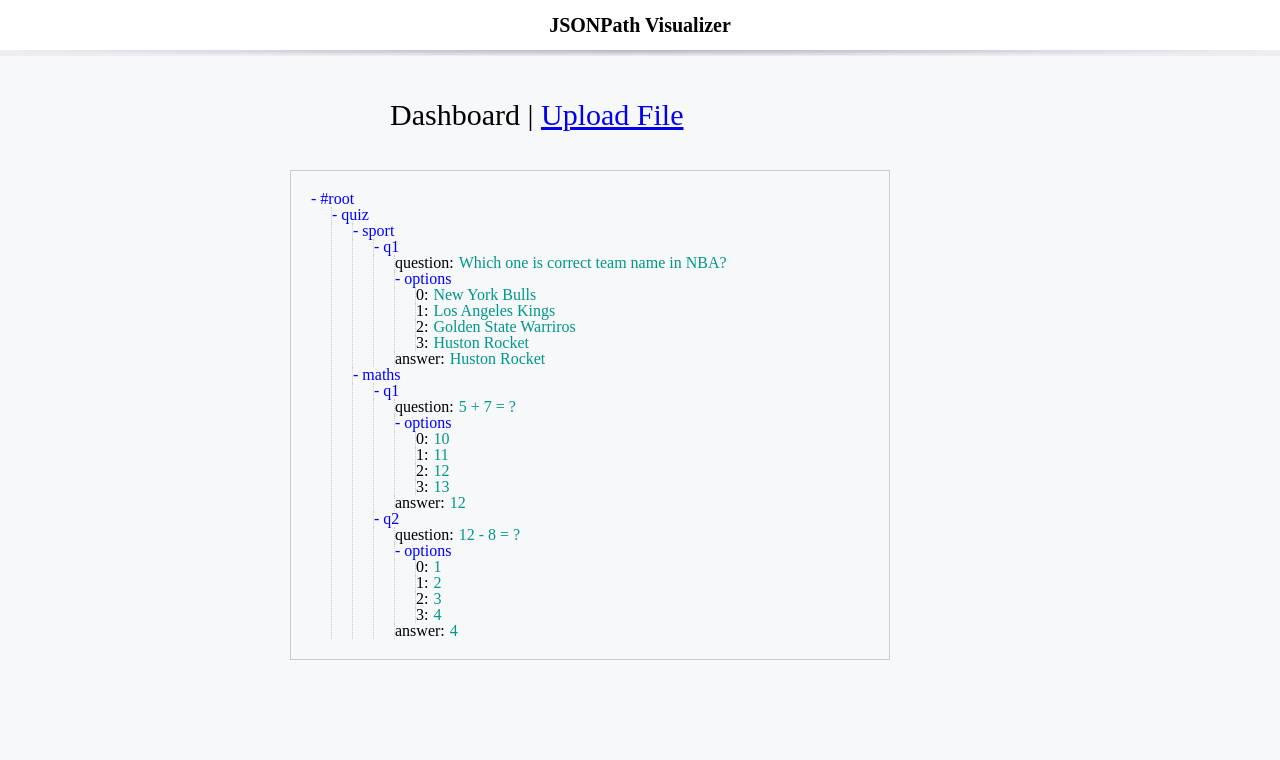
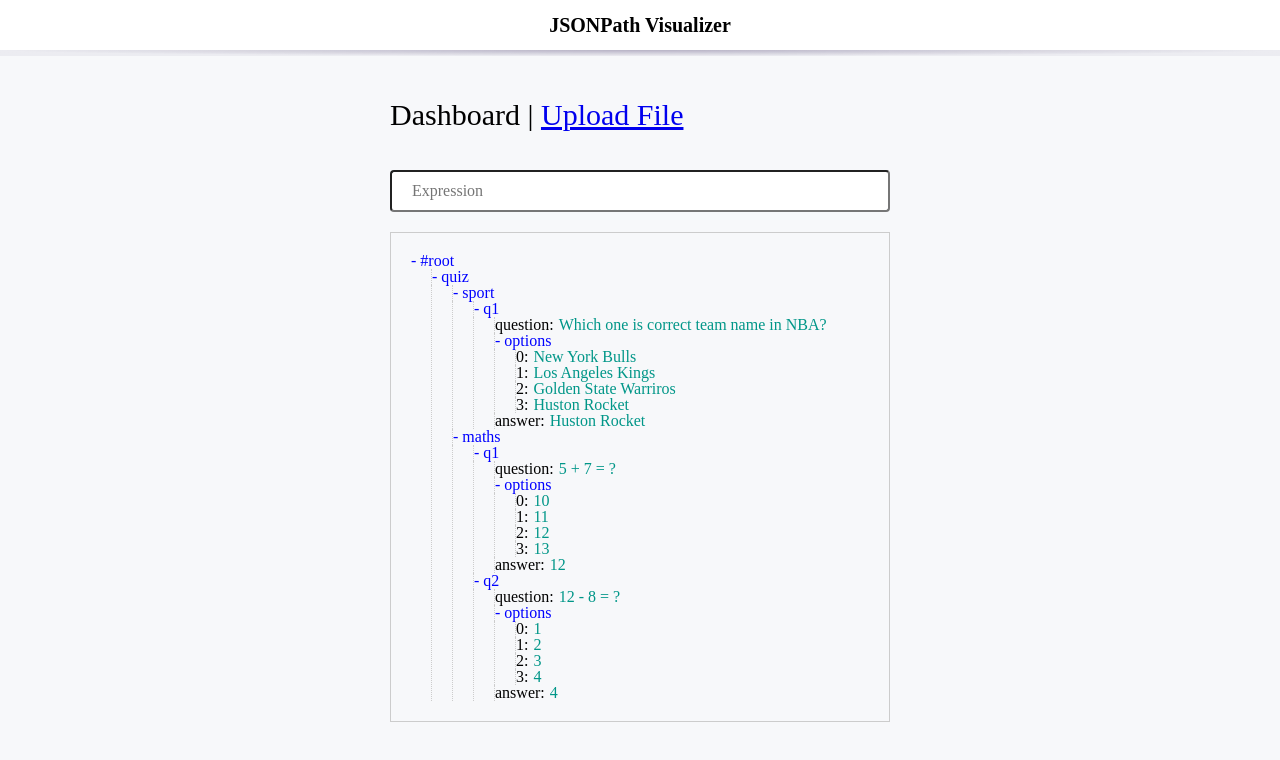
Before and after one commit to Web-Dev-Collaborative/json-visualization, a React (Create React App) app: page / in a window 1280 px wide. Shown: the top 760 px of the page. Built offline with nearby package versions, Linux system fonts and the light colour scheme.

Commit message:
Added JSONPath experssion filter

```diff
--- /dev/null
+++ b/src/components/Filter.js
@@ -0,0 +1,61 @@
+import React, { useState, useContext } from 'react';
+import styled from 'styled-components';
+import { StoreContext } from 'contexts';
+
+
+const Filter = (props) => {
+  const store = useContext(StoreContext);
+
+  return (
+    <Container>
+      <input
+        onChange={ (e) => {
+          store.setExpression(e.target.value);
+          store.setError('');
+        }}
+        placeholder="Expression"
+      />
+      { props.error && <Error>{ props.error }</Error> }
+    </Container>
+  )
+
+}
+
+export default Filter;
+
+const Container = styled.div`
+  margin-bottom: 20px;
+  display: flex;
+  flex-direction: column;
+
+  input {
+    width: 100%;
+    font-size: 16px;
+    cursor: pointer;
+    border; 1px solid #ccc;
+    padding: 10px 20px;
+    border-radius: 4px;
+  }
+
+  button {
+    cursor: pointer;
+    background: #000;
+    color: #FFF;
+    border: none;
+    border-radius: 4px;
+    outline: 0;
+    margin-left: 10px;
+    padding: 10px 20px;
+    transition: all .3s;
+    &:hover { background: #FF0000; }
+  }
+`;
+
+
+const Error = styled.div`
+  background: #ffbfab;
+  border: 1px solid #d6856c;
+  padding: 20px;
+  margin-top: 10px;
+  border-radius: 4px;
+`;
--- a/src/components/JSON/index.js
+++ b/src/components/JSON/index.js
@@ -1,5 +1,10 @@
-import React, { useState } from 'react';
+import React, { useState, useContext } from 'react';
 import styled from 'styled-components';
+import Filter from 'components/Filter';
+import { JSONPath } from 'jsonpath-plus';
+import { StoreContext } from 'contexts';
+import { useObserver } from 'mobx-react';
+import { toJS } from 'mobx';
 
 
 
@@ -37,8 +42,11 @@ const Toggle = (props) => {
 
 
 
+const generateJSX = (data, output = []) => {
 
-const generateJSX = (data, output = []) => {
+  if ( ! data || data.length === 0 ) {
+    return;
+  }
 
   if ( Array.isArray(data) ) {
     data.forEach( (item, index) => {
@@ -67,30 +75,69 @@ const generateJSX = (data, output = []) => {
 
 
 const JSONRenderer = (props) => {
+  console.log("JSONRenderer", props.json)
   const data = props.json;
-  const json_jsx = generateJSX( data );
+  const store = useContext(StoreContext);
 
-  return (
-    <JSONWrapper>
-      <Toggle title="#root" value={<div className="elements">{ json_jsx }</div>} />
+  return useObserver( () => {
 
-    </JSONWrapper>
-  )
+    let json_jsx = null;
+
+    if ( !store.error && store.expression ) {
+      try {
+        const result = JSONPath({path: store.expression, json: data});
+        if ( result.length === 0 ) {
+          json_jsx = null;
+        } else {
+          json_jsx = generateJSX( result );
+          store.setError('');
+        }
+      } catch (e) {
+        store.setError(e.message);
+      }
+    } else {
+      json_jsx = generateJSX( data );
+    }
+
+    return (
+      <Container>
+        <Filter error={store.error} />
+        <JSONWrapper>
+          { json_jsx ? (
+            <Toggle title="#root" value={<div className="elements">{ json_jsx }</div>} />
+            ) : (
+              <div>No match found!</div>
+            )
+          }
+        </JSONWrapper>
+      </Container>
+    )
+  })
+
+
+  // return (
+  //   <Container>
+  //     <Filter />
+  //     <JSONWrapper>
+  //       <Toggle title="#root" value={<div className="elements">{ json_jsx }</div>} />
+  //     </JSONWrapper>
+  //   </Container>
+  // )
 
 }
 
 
 export default JSONRenderer;
 
+const Container = styled.div`
+  margin-top: 40px;
+`;
 
 const JSONWrapper = styled.div`
-  margin-top: 40px;
   border: 1px solid #ccc;
   padding: 20px;
   max-height: 600px;
   overflow: auto;
-  max-width: 700px;
-  margin-left: -100px;
 
   div.elements div {
     margin-left: 10px;
--- a/src/contexts/index.js
+++ b/src/contexts/index.js
@@ -6,8 +6,12 @@ export const StoreContext = React.createContext();
 export const StoreProvider = ({ children }) => {
   const store = useLocalStore( () => ({
     // json: null,
+    expression: '',
     json: JSON.parse(`{"quiz":{"sport":{"q1":{"question":"Which one is correct team name in NBA?","options":["New York Bulls","Los Angeles Kings","Golden State Warriros","Huston Rocket"],"answer":"Huston Rocket"}},"maths":{"q1":{"question":"5 + 7 = ?","options":["10","11","12","13"],"answer":"12"},"q2":{"question":"12 - 8 = ?","options":["1","2","3","4"],"answer":"4"}}}}`),
-    setJson: (json) => { store.json = json; }
+    error: '',
+    setJson: (json) => { store.json = json; },
+    setExpression: (expression) => { store.expression = expression; },
+    setError: (error) => { store.error = error; }
   }));
 
   return (
--- a/src/styles/index.css
+++ b/src/styles/index.css
@@ -53,4 +53,9 @@ body {
   font-family: 'Balsamiq Sans', cursive;
 }
 
+input {
+  font-family: 'Balsamiq Sans', cursive;
+  box-sizing: border-box;
+}
+
 strong { font-weight: 600; }
--- a/src/ui/Upload.js
+++ b/src/ui/Upload.js
@@ -18,6 +18,7 @@ const Upload = (props) => {
       const res = reader.result
       const parsed = JSON.parse(res);
       store.setJson(parsed);
+      store.setExpression('');
       // redirect the user back to the dashboard
       props.history.push('/');
     }
```
Also changed, not shown: 1 other file (tests, documents, lock files or other folders).
